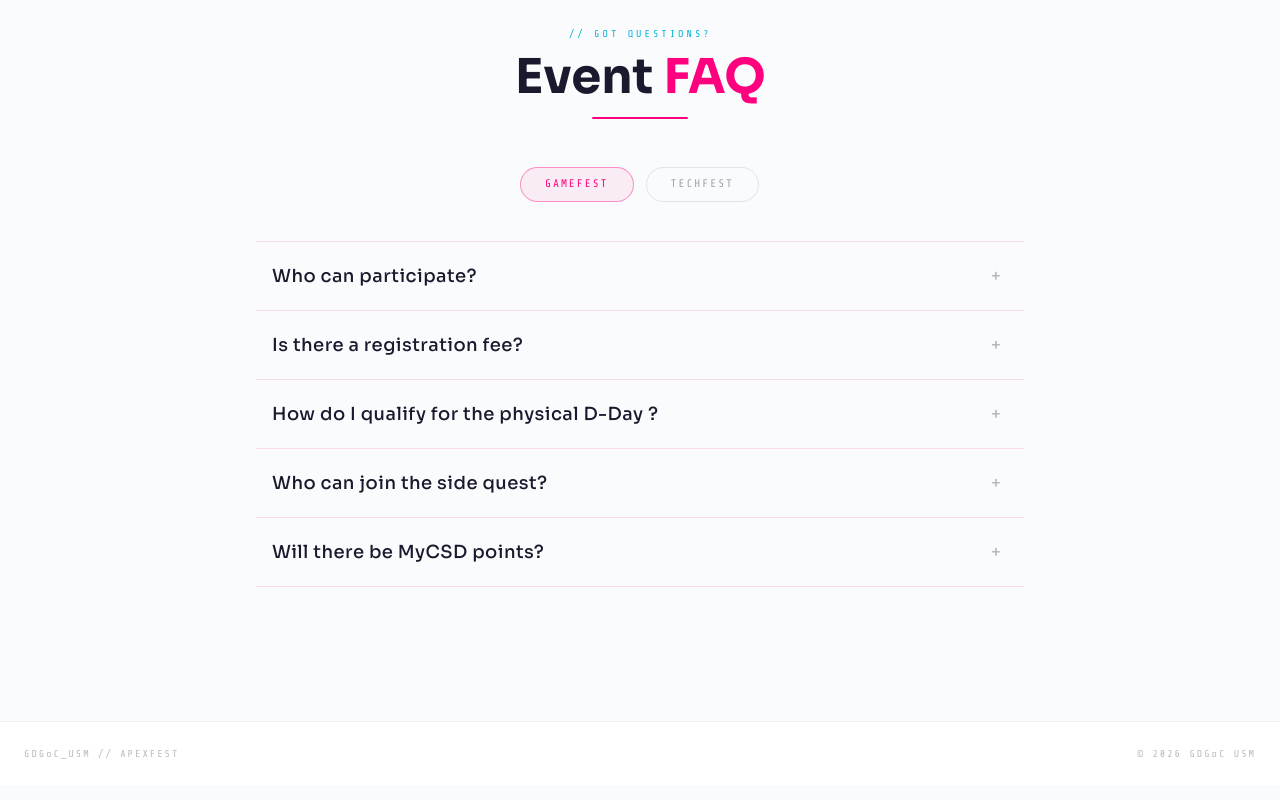
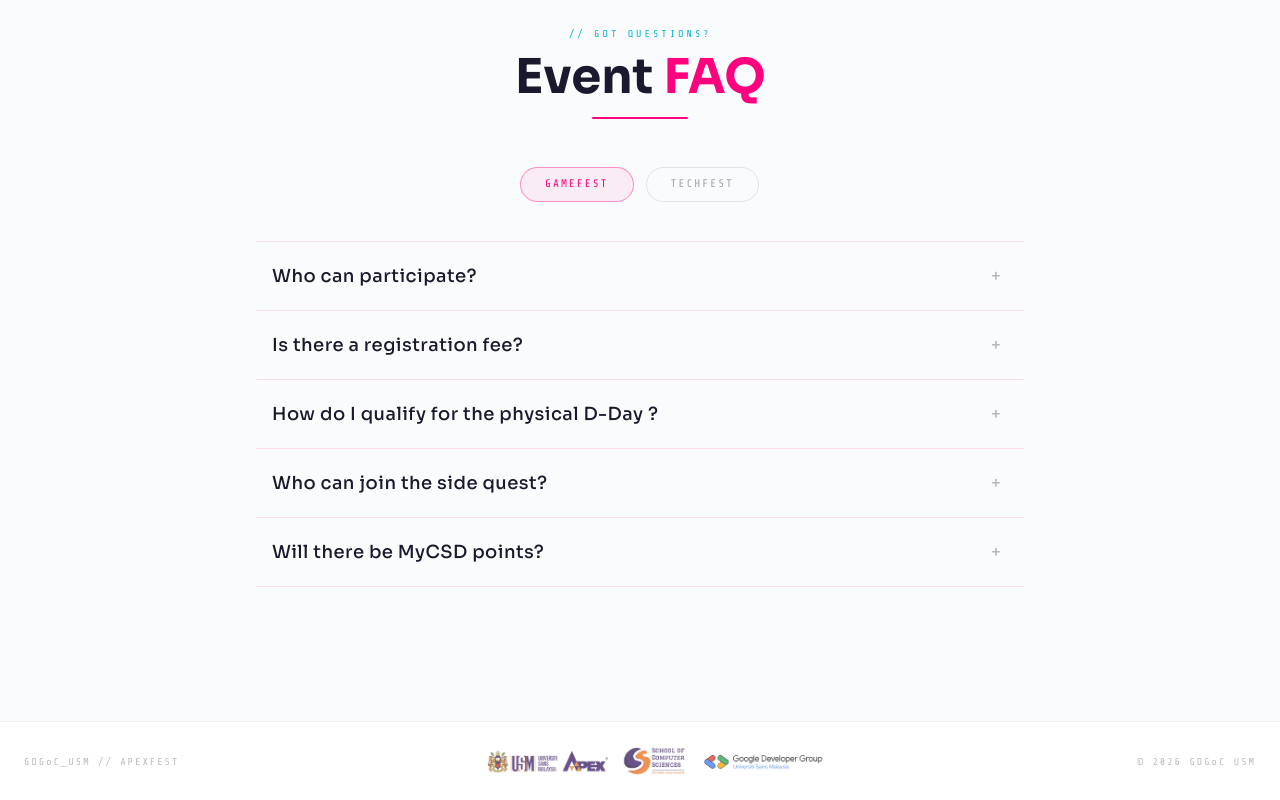
Before and after one commit to Csyeoh/apexfest, a React (Vite) app: page / in a window 1280 px wide. Shown: the part 4779-5579 px from the top of the page. Built offline with nearby package versions, Linux system fonts and the light colour scheme; no server answers.

Commit message:
footer update

```diff
--- a/src/components/Footer.tsx
+++ b/src/components/Footer.tsx
@@ -1,3 +1,5 @@
+import bannerLogo from '../assets/bannerlogo.png'
+
 export default function Footer() {
   return (
     <footer
@@ -16,6 +18,14 @@ export default function Footer() {
           GDGoC_USM // APEXFEST
         </p>
 
+        <img
+          src={bannerLogo}
+          alt="Supported by Universiti Sains Malaysia, Pusat Kreativiti & Inovasi, and Google Developer Group on Campus USM"
+          className="select-none"
+          style={{ height: '30px', opacity: 0.8 }}
+          draggable="false"
+        />
+
         <p
           className="font-mono"
           style={{ fontSize: '10px', letterSpacing: '2px', color: 'rgba(26,26,46,0.3)' }}
```
